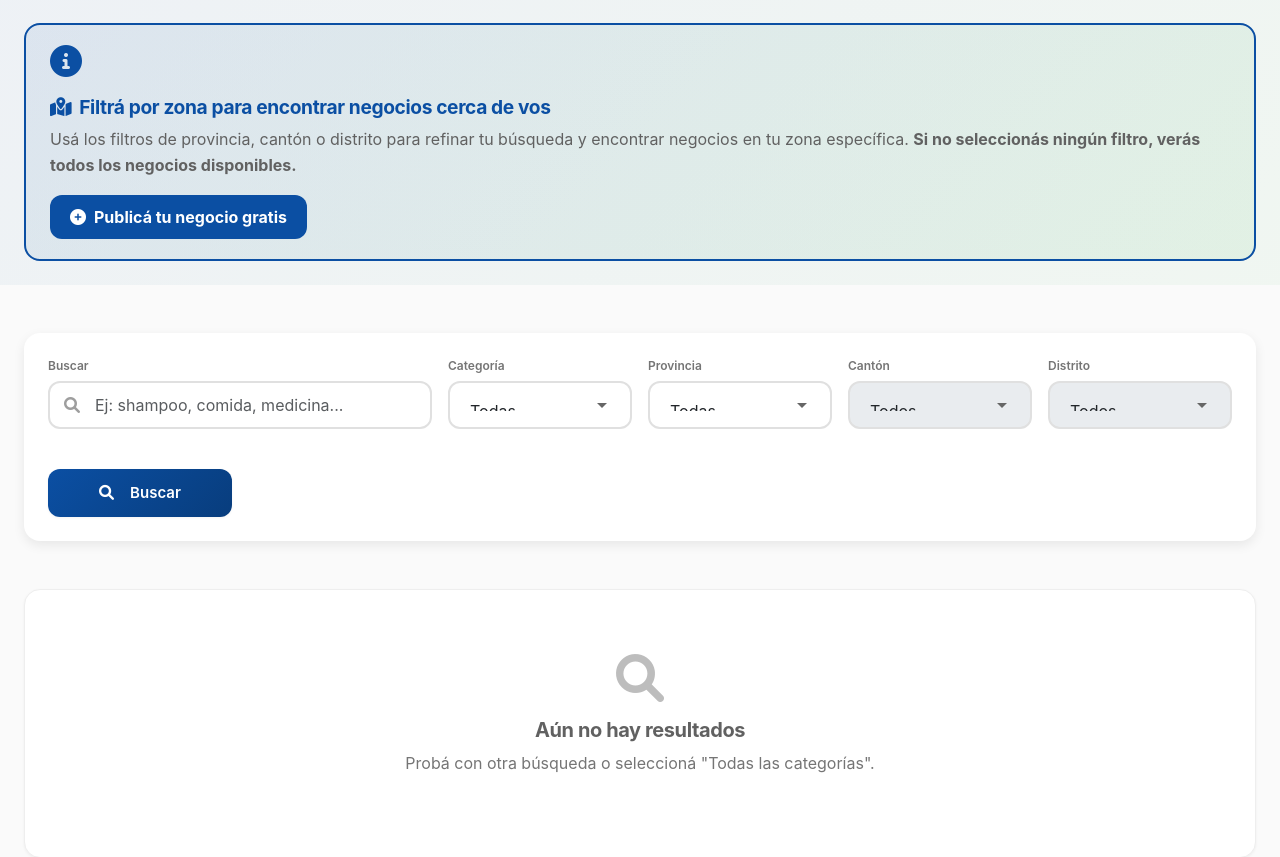
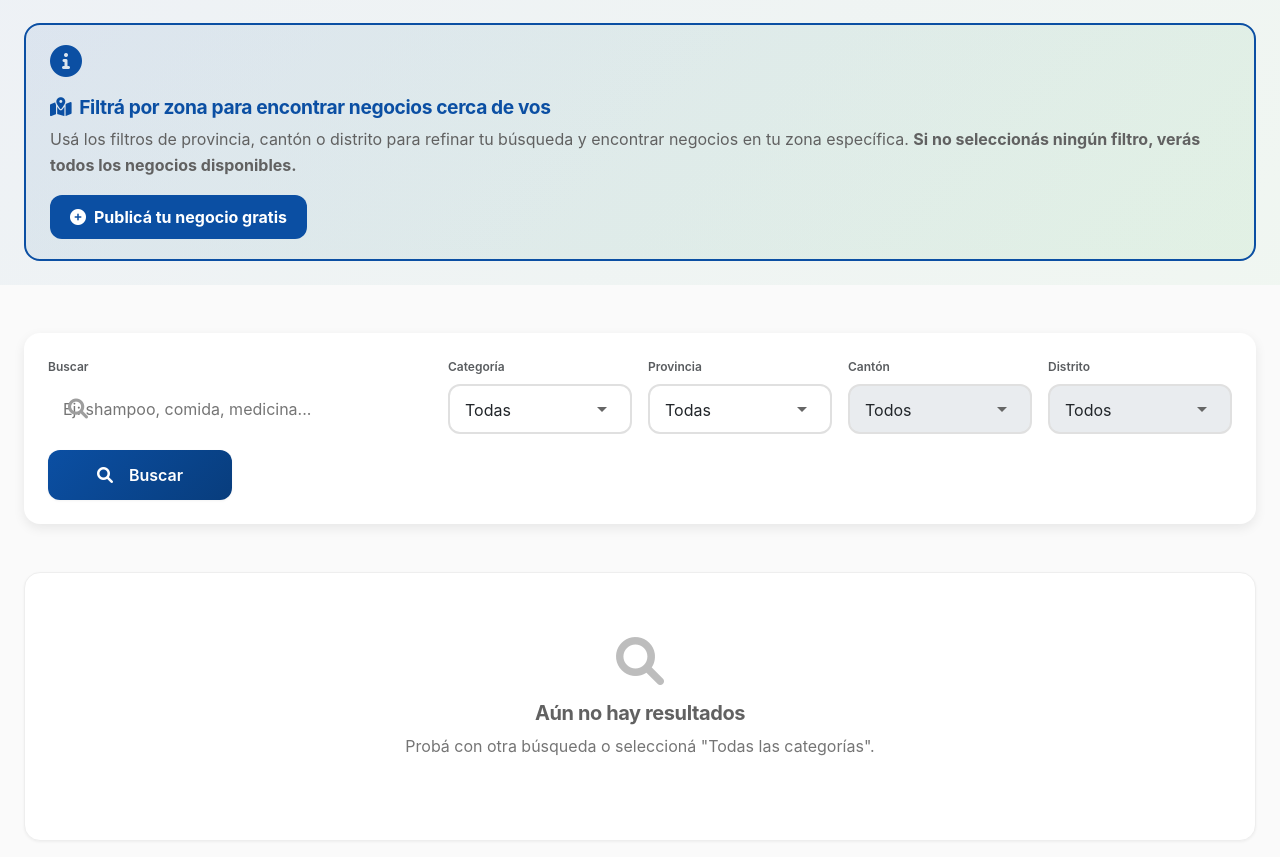
Before and after one commit to jpermu11/ubik2cr-web, a Flask app: page / in a window 1280 px wide. Shown: the part 854-1711 px from the top of the page. Run offline with Flask 3, Linux system fonts and the light colour scheme; data that the repository does not hold is empty.

Commit message:
Corregir texto cortado en filtros de busqueda

```diff
--- a/templates/index.html
+++ b/templates/index.html
@@ -305,25 +305,24 @@
 <div class="section-modern" style="padding-top: 48px; padding-bottom: 24px;">
     <div class="container-modern">
         <form method="get" id="searchForm" style="background: white; padding: 24px; border-radius: var(--radius-lg); box-shadow: var(--shadow-md);">
-            <div class="row g-3" style="align-items: flex-end;">
+            <div class="row g-3 align-items-end">
                 <!-- Campo de búsqueda -->
                 <div class="col-12 col-md-4">
-                    <label class="form-label d-block" style="font-size: 0.75rem; font-weight: 600; color: var(--gray-600); margin-bottom: 6px; height: 18px; line-height: 18px;">Buscar</label>
-                    <div style="position: relative; height: 48px;">
-                        <i class="fas fa-search" style="position: absolute; left: 16px; top: 50%; transform: translateY(-50%); color: var(--gray-500); z-index: 2; pointer-events: none;"></i>
+                    <label class="form-label small text-muted mb-2 d-block" style="font-size: 0.75rem; font-weight: 600; margin-bottom: 8px !important;">Buscar</label>
+                    <div class="search-bar-premium" style="height: 50px; border-radius: var(--radius-md);">
+                        <i class="fas fa-search search-icon"></i>
                         <input type="text" name="q" placeholder="Ej: shampoo, comida, medicina..."
                                value="{{ q if q else '' }}"
                                autocomplete="off"
                                id="searchInput"
-                               class="form-control"
-                               style="height: 48px; padding-left: 45px; border: 2px solid var(--gray-300); border-radius: var(--radius-md); font-size: 1rem;">
+                               style="width: 100%; height: 50px; border: none; padding-left: 45px; padding-right: 15px; border-radius: var(--radius-md); line-height: 1.5; font-size: 1rem;">
                     </div>
                 </div>
 
                 <!-- Categoría -->
                 <div class="col-12 col-md-2">
-                    <label class="form-label d-block" style="font-size: 0.75rem; font-weight: 600; color: var(--gray-600); margin-bottom: 6px; height: 18px; line-height: 18px;">Categoría</label>
-                    <select name="cat" class="form-select custom-select-arrow" style="height: 48px; border: 2px solid var(--gray-300); border-radius: var(--radius-md); font-size: 1rem;">
+                    <label class="form-label small text-muted mb-2 d-block" style="font-size: 0.75rem; font-weight: 600; margin-bottom: 8px !important;">Categoría</label>
+                    <select name="cat" class="form-select custom-select-arrow" style="height: 50px; border-radius: var(--radius-md); padding: 12px 40px 12px 15px; line-height: 1.5; font-size: 1rem; appearance: none; -webkit-appearance: none; -moz-appearance: none;">
                     <option value="Todas" {% if categoria_actual == 'Todas' %}selected{% endif %}>Todas</option>
 
                 <optgroup label="🍽️ Comida y Bebidas">
@@ -427,8 +426,8 @@
 
                 <!-- Provincia -->
                 <div class="col-12 col-md-2">
-                    <label class="form-label d-block" style="font-size: 0.75rem; font-weight: 600; color: var(--gray-600); margin-bottom: 6px; height: 18px; line-height: 18px;">Provincia</label>
-                    <select name="provincia" id="filtro_provincia" class="form-select custom-select-arrow" style="height: 48px; border: 2px solid var(--gray-300); border-radius: var(--radius-md); font-size: 1rem;" onchange="cargarCantonesBusqueda()">
+                    <label class="form-label small text-muted mb-2 d-block" style="font-size: 0.75rem; font-weight: 600; margin-bottom: 8px !important;">Provincia</label>
+                    <select name="provincia" id="filtro_provincia" class="form-select custom-select-arrow" style="height: 50px; border-radius: var(--radius-md); padding: 12px 40px 12px 15px; line-height: 1.5; font-size: 1rem; appearance: none; -webkit-appearance: none; -moz-appearance: none;" onchange="cargarCantonesBusqueda()">
                         <option value="">Todas</option>
                         <option value="San José" {% if request.args.get('provincia') == 'San José' %}selected{% endif %}>San José</option>
                         <option value="Alajuela" {% if request.args.get('provincia') == 'Alajuela' %}selected{% endif %}>Alajuela</option>
@@ -442,41 +441,39 @@
 
                 <!-- Cantón -->
                 <div class="col-12 col-md-2">
-                    <label class="form-label d-block" style="font-size: 0.75rem; font-weight: 600; color: var(--gray-600); margin-bottom: 6px; height: 18px; line-height: 18px;">Cantón</label>
-                    <select name="canton" id="filtro_canton" class="form-select custom-select-arrow" style="height: 48px; border: 2px solid var(--gray-300); border-radius: var(--radius-md); font-size: 1rem;" onchange="cargarDistritosBusqueda()" {% if not request.args.get('provincia') %}disabled{% endif %}>
+                    <label class="form-label small text-muted mb-2 d-block" style="font-size: 0.75rem; font-weight: 600; margin-bottom: 8px !important;">Cantón</label>
+                    <select name="canton" id="filtro_canton" class="form-select custom-select-arrow" style="height: 50px; border-radius: var(--radius-md); padding: 12px 40px 12px 15px; line-height: 1.5; font-size: 1rem; appearance: none; -webkit-appearance: none; -moz-appearance: none;" onchange="cargarDistritosBusqueda()" {% if not request.args.get('provincia') %}disabled{% endif %}>
                         <option value="">Todos</option>
                     </select>
                 </div>
 
                 <!-- Distrito -->
                 <div class="col-12 col-md-2">
-                    <label class="form-label d-block" style="font-size: 0.75rem; font-weight: 600; color: var(--gray-600); margin-bottom: 6px; height: 18px; line-height: 18px;">Distrito</label>
-                    <select name="distrito" id="filtro_distrito" class="form-select custom-select-arrow" style="height: 48px; border: 2px solid var(--gray-300); border-radius: var(--radius-md); font-size: 1rem;" {% if not request.args.get('canton') %}disabled{% endif %}>
+                    <label class="form-label small text-muted mb-2 d-block" style="font-size: 0.75rem; font-weight: 600; margin-bottom: 8px !important;">Distrito</label>
+                    <select name="distrito" id="filtro_distrito" class="form-select custom-select-arrow" style="height: 50px; border-radius: var(--radius-md); padding: 12px 40px 12px 15px; line-height: 1.5; font-size: 1rem; appearance: none; -webkit-appearance: none; -moz-appearance: none;" {% if not request.args.get('canton') %}disabled{% endif %}>
                         <option value="">Todos</option>
                     </select>
                 </div>
 
                 <!-- Botón Buscar -->
                 <div class="col-12 col-md-2">
-                    <label class="form-label d-block" style="font-size: 0.75rem; font-weight: 600; color: transparent; margin-bottom: 6px; height: 18px; line-height: 18px;">&nbsp;</label>
-                    <button type="submit" class="btn-modern btn-modern-primary w-100" style="height: 48px; font-weight: 600; border-radius: var(--radius-md); border: none;">
+                    <button type="submit" class="btn-modern btn-modern-primary w-100" style="height: 50px; font-weight: 600; border-radius: var(--radius-md); line-height: 1.5; font-size: 1rem;">
                         <i class="fas fa-search me-2"></i>Buscar
                     </button>
                 </div>
 
                 <!-- Botón Limpiar Filtros -->
                 <div class="col-12 col-md-1">
-                    <label class="form-label d-block" style="font-size: 0.75rem; font-weight: 600; color: transparent; margin-bottom: 6px; height: 18px; line-height: 18px;">&nbsp;</label>
                     {% if q or request.args.get('provincia') or request.args.get('canton') or request.args.get('distrito') or categoria_actual != 'Todas' %}
                     <a href="/" class="btn w-100 d-flex align-items-center justify-content-center"
-                       style="height: 48px; background: var(--gray-100); color: var(--gray-700); border: 2px solid var(--gray-300); text-decoration: none; border-radius: var(--radius-md); transition: all 0.2s;"
+                       style="height: 50px; background: var(--gray-100); color: var(--gray-700); border: 2px solid var(--gray-300); text-decoration: none; border-radius: var(--radius-md); transition: all 0.2s;"
                        title="Limpiar todos los filtros"
                        onmouseover="this.style.background='var(--gray-200)'; this.style.borderColor='var(--gray-400)'; this.style.color='var(--gray-900)';"
                        onmouseout="this.style.background='var(--gray-100)'; this.style.borderColor='var(--gray-300)'; this.style.color='var(--gray-700)';">
                         <i class="fas fa-times" style="font-size: 1.1rem;"></i>
                     </a>
                     {% else %}
-                    <div style="height: 48px;"></div>
+                    <div style="height: 50px;"></div>
                     {% endif %}
                 </div>
             </div>
@@ -1130,34 +1127,34 @@
             }, { passive: true });
         });
 
-        // Estilos adicionales para alineación perfecta
+        // Estilos adicionales para alineación perfecta y texto completo visible
         document.addEventListener('DOMContentLoaded', function() {
-            // Asegurar que todos los selects, inputs y botones tengan exactamente la misma altura
+            // Asegurar que todos los selects y inputs tengan la misma altura y padding adecuado
             const formElements = document.querySelectorAll('#searchForm select, #searchForm input[type="text"], #searchForm button, #searchForm a[href="/"]');
             formElements.forEach(el => {
-                if (el) {
-                    el.style.height = '48px';
-                    el.style.boxSizing = 'border-box';
+                if (el && el.style) {
+                    el.style.height = '50px';
+                    if (el.tagName === 'SELECT') {
+                        el.style.padding = '12px 40px 12px 15px';
+                        el.style.lineHeight = '1.5';
+                        el.style.fontSize = '1rem';
+                        el.style.overflow = 'visible';
+                    }
+                    if (el.tagName === 'INPUT') {
+                        el.style.padding = '12px 15px';
+                        el.style.lineHeight = '1.5';
+                        el.style.fontSize = '1rem';
+                    }
                 }
             });
 
-            // Asegurar que todas las etiquetas tengan exactamente la misma altura y posición
+            // Asegurar que todas las etiquetas tengan el mismo margen
             const labels = document.querySelectorAll('#searchForm .form-label');
             labels.forEach(label => {
-                if (label) {
-                    label.style.height = '18px';
-                    label.style.lineHeight = '18px';
-                    label.style.marginBottom = '6px';
-                    label.style.display = 'block';
+                if (label && label.style) {
+                    label.style.marginBottom = '8px';
                 }
             });
-
-            // Asegurar que el input de búsqueda tenga el mismo estilo que los selects
-            const searchInput = document.getElementById('searchInput');
-            if (searchInput) {
-                searchInput.style.height = '48px';
-                searchInput.style.boxSizing = 'border-box';
-            }
         });
 
         // Funciones para cargar cantones y distritos en búsqueda
```
